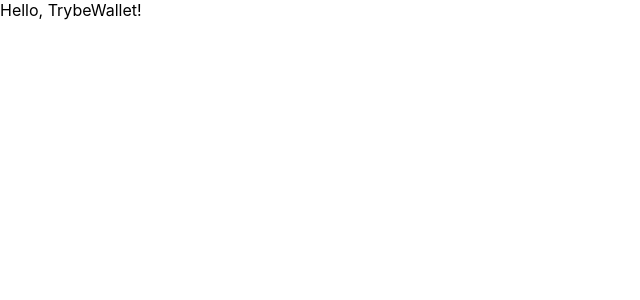
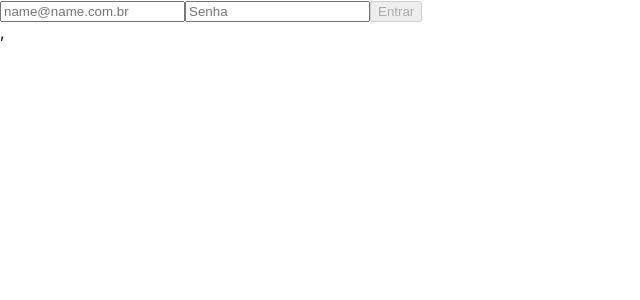
Before and after one commit to vixemari/trybewallet, a React (Create React App) app: page / in a window 1280 px wide. Shown: the top 300 px of the page, without its empty margins (0-640 px from the left). Built offline with nearby package versions, Linux system fonts and the light colour scheme.

Commit message:
req 2 done

```diff
--- a/package.json
+++ b/package.json
@@ -3,6 +3,7 @@
   "version": "0.1.0",
   "private": true,
   "dependencies": {
+    "@testing-library/dom": "^8.11.1",
     "@testing-library/jest-dom": "4.2.4",
     "@testing-library/react": "10.0.4",
     "@testing-library/user-event": "7.2.1",
--- a/src/App.js
+++ b/src/App.js
@@ -1,7 +1,16 @@
 import React from 'react';
+import { Route, Switch } from 'react-router-dom';
+import Login from './pages/Login';
+import Wallet from './pages/Wallet';
 
 function App() {
-  return <div>Hello, TrybeWallet!</div>;
+  return (
+    <Switch>
+      <Route exact path="/" component={ Login } />
+      <Route exact path="/carteira" component={ Wallet } />
+    </Switch>
+
+  );
 }
 
 export default App;
--- a/src/index.js
+++ b/src/index.js
@@ -1,14 +1,19 @@
 import React from 'react';
+import { Provider } from 'react-redux';
 import ReactDOM from 'react-dom';
 import { BrowserRouter } from 'react-router-dom';
 import './index.css';
 import App from './App';
 import * as serviceWorker from './serviceWorker';
+import store from './store/Index';
 
 ReactDOM.render(
-  <BrowserRouter>
-    <App />
-  </BrowserRouter>,
+  <Provider store={ store }>
+    <BrowserRouter>
+      <App />
+    </BrowserRouter>
+    ,
+  </Provider>,
   document.getElementById('root'),
 );
 
--- a/src/pages/Login.js
+++ b/src/pages/Login.js
@@ -1,9 +1,63 @@
 import React from 'react';
+import { Redirect } from 'react-router';
 
 class Login extends React.Component {
+  constructor(props) {
+    super(props);
+    this.state = {
+      email: '',
+      password: '',
+      redirect: false,
+
+    };
+    this.handleChange = this.handleChange.bind(this);
+    this.handleClick = this.handleClick.bind(this);
+  }
+
+  handleChange({ target: { name, value } }) {
+    this.setState({ [name]: value });
+  }
+
+  handleClick(event) {
+    event.preventDefault();
+    this.setState({ redirect: true });
+  }
+
   render() {
-    return <div>Login</div>;
+    const regexValidation = /^\w+([-+.']\w+)*@\w+([-.]\w+)*\.\w+([-.]\w+)*$/;
+    const passwordLength = 6;
+    const { email, password, redirect } = this.state;
+    if (redirect) return <Redirect to="/carteira" />;
+    return (
+      <div>
+        <form>
+          <input
+            data-testid="email-input"
+            type="email"
+            placeholder="name@name.com.br"
+            name="email"
+            value={ email }
+            onChange={ this.handleChange }
+          />
+          <input
+            type="password"
+            placeholder="Senha"
+            data-testid="password-input"
+            name="password"
+            value={ password }
+            onChange={ this.handleChange }
+          />
+          <button
+            type="submit"
+            onSubmit={ this.handleClick }
+            disabled={ password.length < passwordLength || regexValidation.test(email) }
+          >
+            Entrar
+
+          </button>
+        </form>
+      </div>
+    );
   }
 }
-
 export default Login;
--- a/src/reducers/index.js
+++ b/src/reducers/index.js
@@ -3,3 +3,13 @@
 
 // Configure os seus reducers.
 // ATENÇÃO: você obrigatoriamente tem que utilizar as chaves "user" e "wallet" no seu estado global
+
+import { combineReducers } from 'redux';
+import user from './user';
+import wallet from './wallet';
+
+const rootReducer = combineReducers({
+  user,
+  wallet,
+});
+export default rootReducer;
--- /dev/null
+++ b/src/store/Index.js
@@ -0,0 +1,13 @@
+import { createStore, applyMiddleware } from 'redux';
+import { composeWithDevTools } from 'redux-devtools-extension';
+import thunk from 'redux-thunk';
+import reducer from '../reducers';
+
+const store = createStore(
+  reducer,
+  composeWithDevTools(
+    applyMiddleware(thunk),
+  ),
+);
+
+export default store;
```
Also changed, not shown: 1 other file (tests, documents, lock files or other folders).
